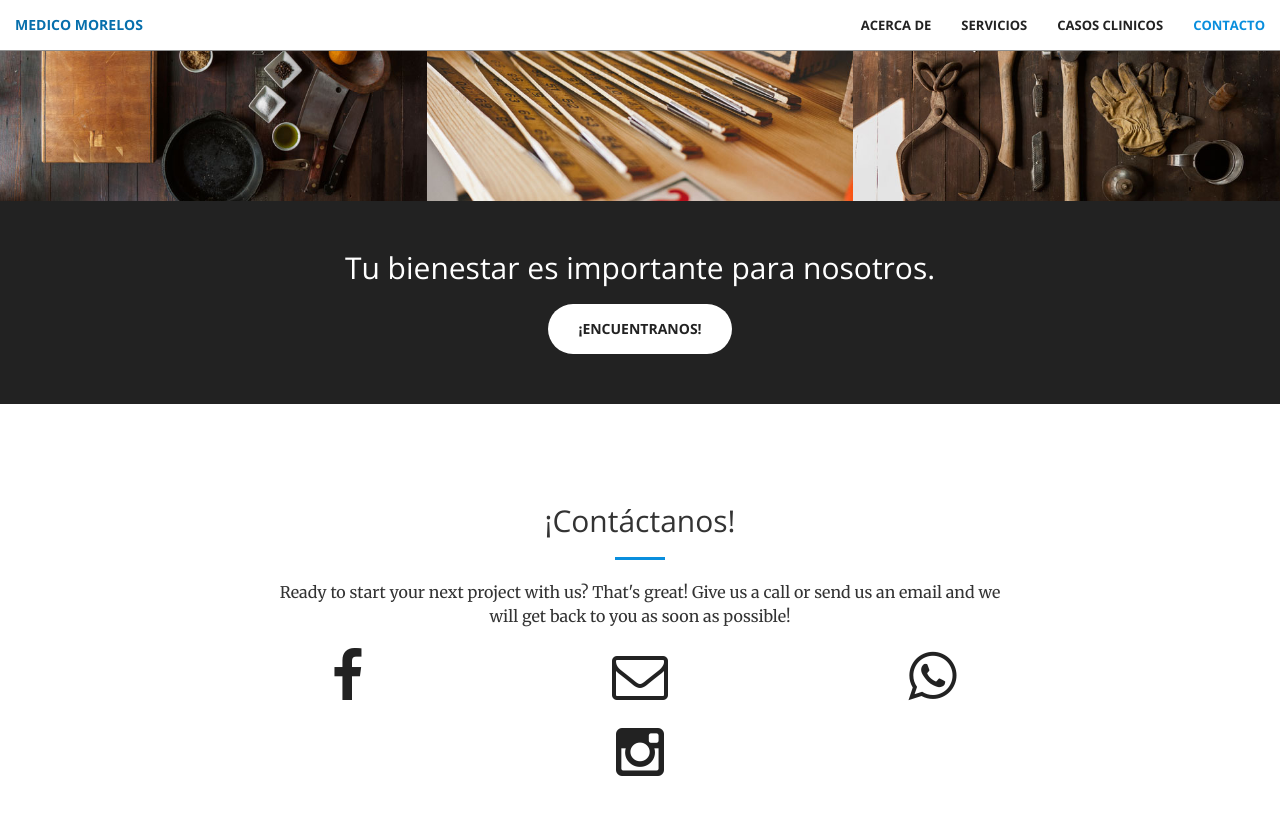
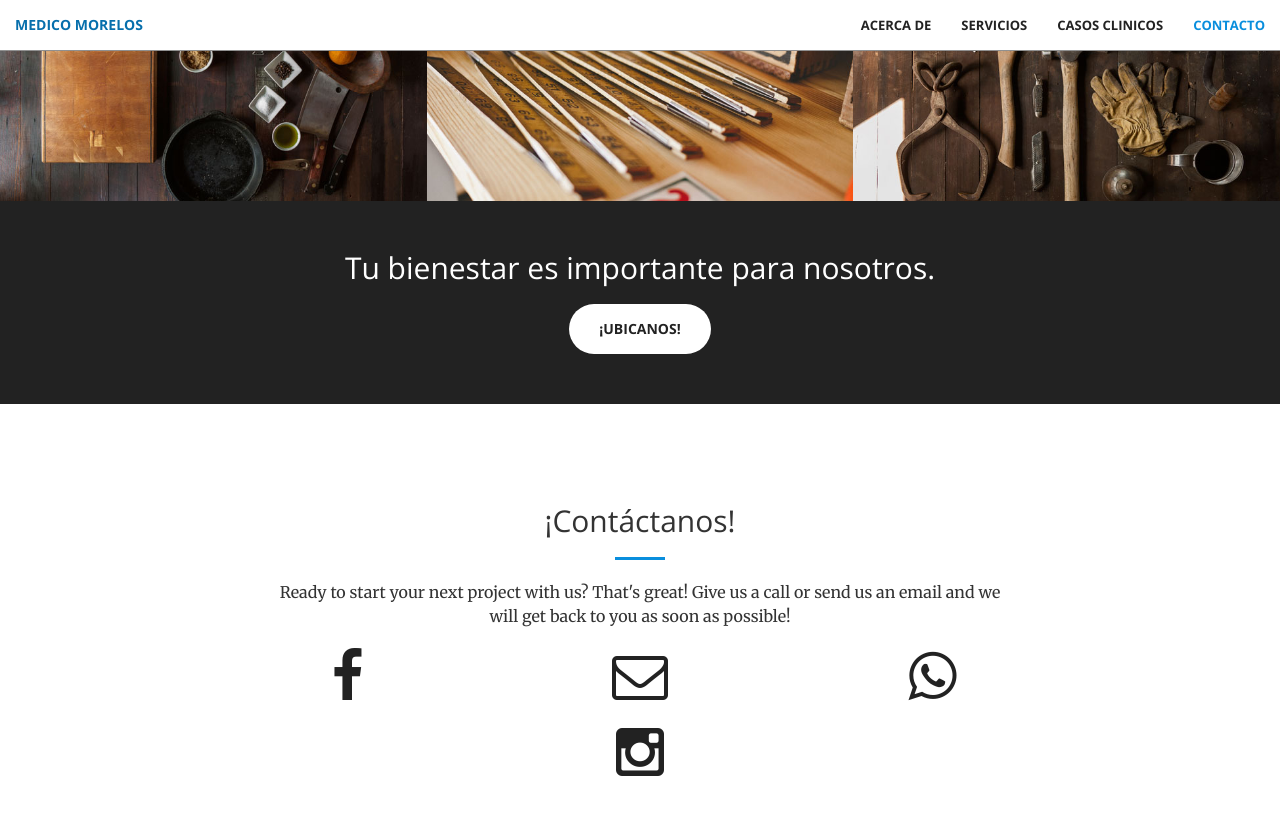
Before and after one commit to MedicoMorales/MedicoMorelos, a Jekyll site: the page built from index.html, in a window 1280 px wide and 900 px high, scrolled down 1985 px. Shown: the top 815 px of the window. Built offline with Jekyll 4.4.1, drawn with Linux system fonts in a browser that asks for light colours.

Commit message:
Update aside.html

```diff
--- a/_includes/aside.html
+++ b/_includes/aside.html
@@ -3,7 +3,7 @@
       <div class="container text-center">
           <div class="call-to-action">
               <h2>Tu bienestar es importante para nosotros.</h2>
-              <a href="https://www.google.com/maps/place/Fracturas+24+Horas/@18.8218512,-98.9487066,17z/data=!3m1!4b1!4m5!3m4!1s0x85ce6f38b84db4af:0x470f7e9eb59be436!8m2!3d18.8218512!4d-98.9465179" class="btn btn-default btn-xl wow tada">¡Encuentranos!</a>
+              <a href="https://www.google.com/maps/place/Fracturas+24+Horas/@18.8218512,-98.9487066,17z/data=!3m1!4b1!4m5!3m4!1s0x85ce6f38b84db4af:0x470f7e9eb59be436!8m2!3d18.8218512!4d-98.9465179" class="btn btn-default btn-xl wow tada">¡Ubicanos!</a>
           </div>
       </div>
   </aside>
```
